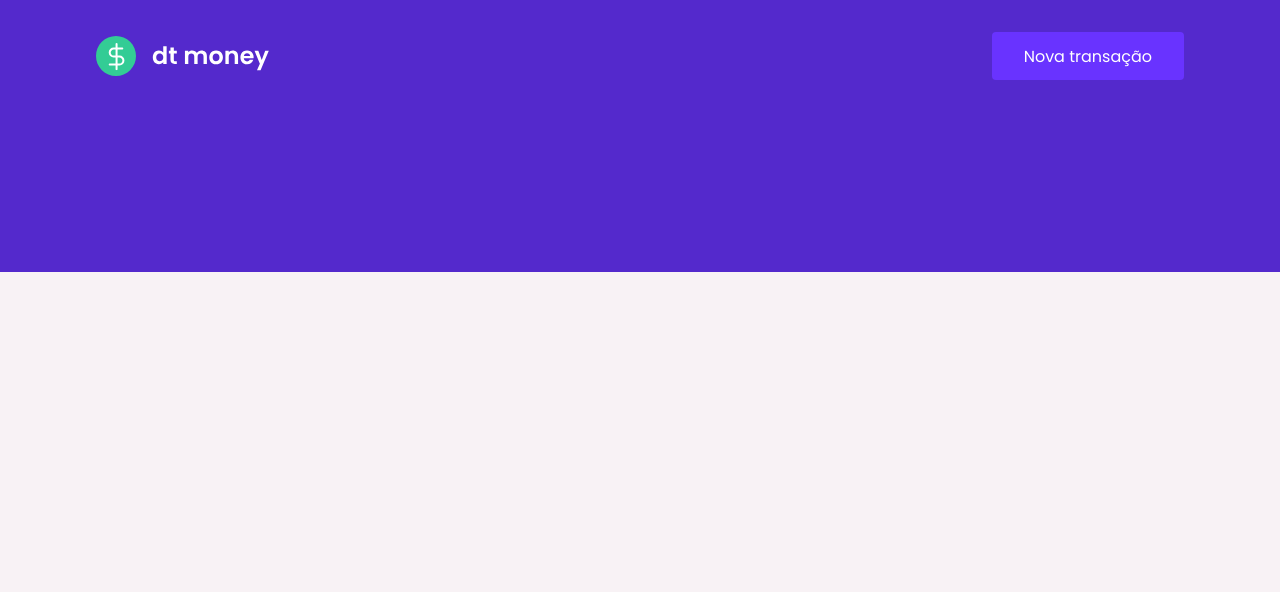
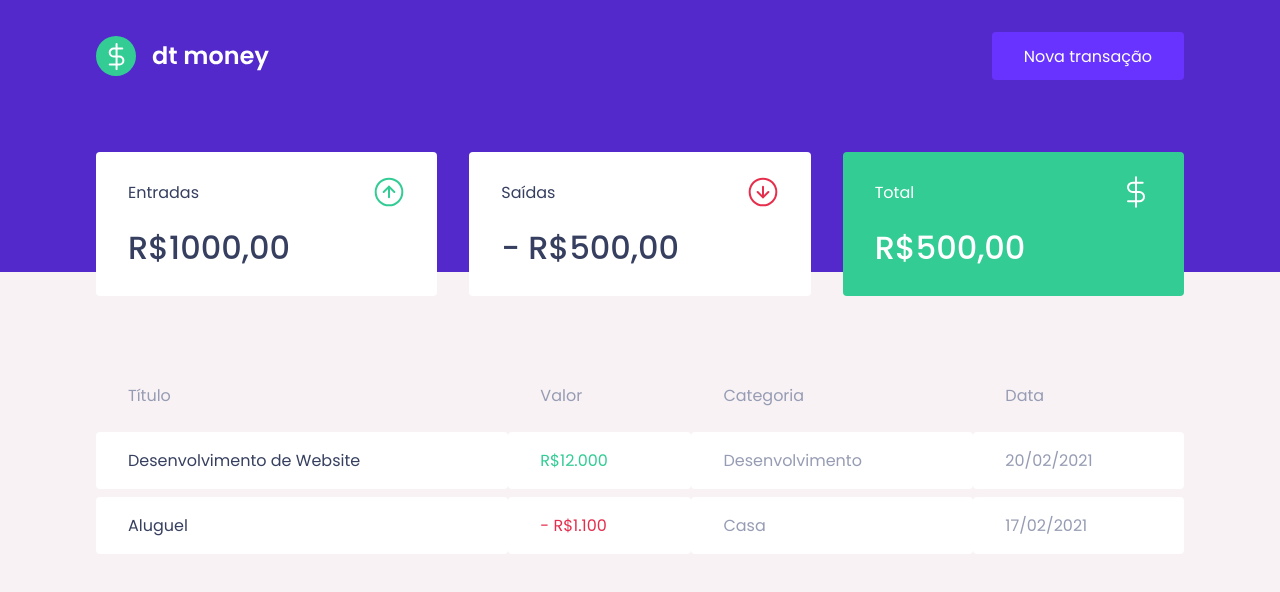
Before and after one commit to bfukumori/dtmoney, a React (Create React App) app: page / in a window 1280 px wide. Shown: the top 592 px of the page. Built offline with nearby package versions, Linux system fonts and the light colour scheme.

Commit message:
add transactionsTable and summary

```diff
--- a/public/index.html
+++ b/public/index.html
@@ -7,7 +7,7 @@
   <meta charset="utf-8" />
   <meta name="viewport" content="width=device-width, initial-scale=1" />
   <link rel="shortcut icon" href="favicon.png" type="image/png">
-  <link href="https://fonts.googleapis.com/css2?family=Poppins:wght@400;600&display=swap" rel="stylesheet">
+  <link href="https://fonts.googleapis.com/css2?family=Poppins:wght@400;500;600&display=swap" rel="stylesheet">
   <title>dtmoney</title>
 </head>
 
--- a/src/App.tsx
+++ b/src/App.tsx
@@ -1,3 +1,4 @@
+import { Dashboard } from "./components/Dashboard";
 import { Header } from "./components/Header";
 import { GlobalStyle } from "./styles/global";
 
@@ -5,6 +6,7 @@
   return (
     <>
       <Header />
+      <Dashboard />
       <GlobalStyle />
     </>
   );
--- /dev/null
+++ b/src/components/Dashboard/index.tsx
@@ -0,0 +1,12 @@
+import { Summary } from "../Summary";
+import { TransactionsTable } from "../TransactionsTable";
+import { Container } from "./styles";
+
+export function Dashboard() {
+  return (
+    <Container>
+      <Summary />
+      <TransactionsTable />
+    </Container>
+  )
+}
--- /dev/null
+++ b/src/components/Dashboard/styles.ts
@@ -0,0 +1,7 @@
+import styled from "styled-components";
+
+export const Container = styled.main`
+  max-width: 1120px;
+  margin: 0 auto;
+  padding: 2.5rem 1rem;
+`
--- /dev/null
+++ b/src/components/Summary/index.tsx
@@ -0,0 +1,32 @@
+import { Container } from "./styles";
+import incomeImg from "../../assets/income.svg";
+import outcomeImg from "../../assets/outcome.svg";
+import totalImg from "../../assets/total.svg";
+
+export function Summary() {
+  return (
+    <Container>
+      <div>
+        <header>
+          <p>Entradas</p>
+          <img src={incomeImg} alt="Entradas" />
+        </header>
+        <strong>R$1000,00</strong>
+      </div>
+      <div>
+        <header>
+          <p>Saídas</p>
+          <img src={outcomeImg} alt="Saídas" />
+        </header>
+        <strong>- R$500,00</strong>
+      </div>
+      <div className="highlight-background">
+        <header>
+          <p>Total</p>
+          <img src={totalImg} alt="Total" />
+        </header>
+        <strong>R$500,00</strong>
+      </div>
+    </Container>
+  )
+}
--- /dev/null
+++ b/src/components/Summary/styles.ts
@@ -0,0 +1,34 @@
+import styled from "styled-components";
+
+export const Container = styled.div`
+  display: grid;
+  grid-template-columns: repeat(3, 1fr);
+  gap: 2rem;
+  margin-top: -10rem;
+
+  div {
+    background: var(--shape);
+    padding: 1.5rem 2rem;
+    border-radius: 0.25rem;
+    color: var(--text-title);
+
+    &.highlight-background {
+    background: var(--green);
+    color: #fff;
+  }
+  }
+
+  header {
+    display: flex;
+    align-items: center;
+    justify-content: space-between;
+  }
+
+  strong {
+    display: block;
+    margin-top: 1rem;
+    font-size: 2rem;
+    font-weight: 500;
+    line-height: 3rem;
+  }
+`
--- /dev/null
+++ b/src/components/TransactionsTable/index.tsx
@@ -0,0 +1,32 @@
+import { Container } from "./styles";
+
+export function TransactionsTable() {
+  return (
+    <Container>
+      <table>
+        <thead>
+          <tr>
+            <th>Título</th>
+            <th>Valor</th>
+            <th>Categoria</th>
+            <th>Data</th>
+          </tr>
+        </thead>
+        <tbody>
+          <tr>
+            <td>Desenvolvimento de Website</td>
+            <td className="deposit">R$12.000</td>
+            <td>Desenvolvimento</td>
+            <td>20/02/2021</td>
+          </tr>
+          <tr>
+            <td>Aluguel</td>
+            <td className="withdraw">- R$1.100</td>
+            <td>Casa</td>
+            <td>17/02/2021</td>
+          </tr>
+        </tbody>
+      </table>
+    </Container>
+  )
+}
--- /dev/null
+++ b/src/components/TransactionsTable/styles.ts
@@ -0,0 +1,38 @@
+import styled from "styled-components";
+
+export const Container = styled.div`
+  margin-top: 4rem;
+
+  table {
+    width: 100%;
+    border-spacing: 0 0.5rem;
+
+    th {
+      color: var(--text-body);
+      font-weight: 400;
+      padding: 1rem 2rem;
+      text-align: left;
+      line-height: 1.5rem;
+    }
+
+    td {
+      padding: 1rem 2rem;
+      border: 0;
+      background: var(--shape);
+      color: var(--text-body);
+      border-radius: 0.25rem;
+
+      &:first-child {
+        color: var(--text-title);
+      }
+
+      &.deposit {
+        color: var(--green);
+      }
+
+      &.withdraw {
+        color: var(--red);
+      }
+    }
+  }
+`;
--- a/src/styles/global.ts
+++ b/src/styles/global.ts
@@ -4,6 +4,7 @@
   :root {
     --background: #f8f2f5;
     --red: #e52e4d;
+    --green: #33cc95;
     --blue: #5429cc;
     --blue-light: #6933ff;
     --text-title: #363f5f;
```
